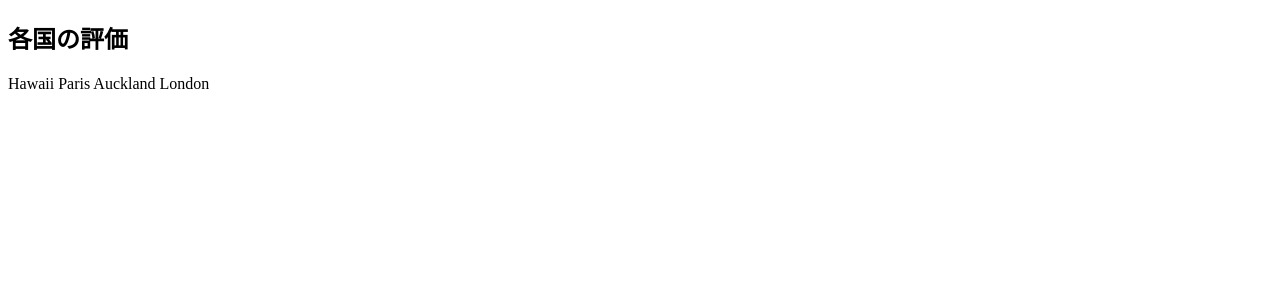
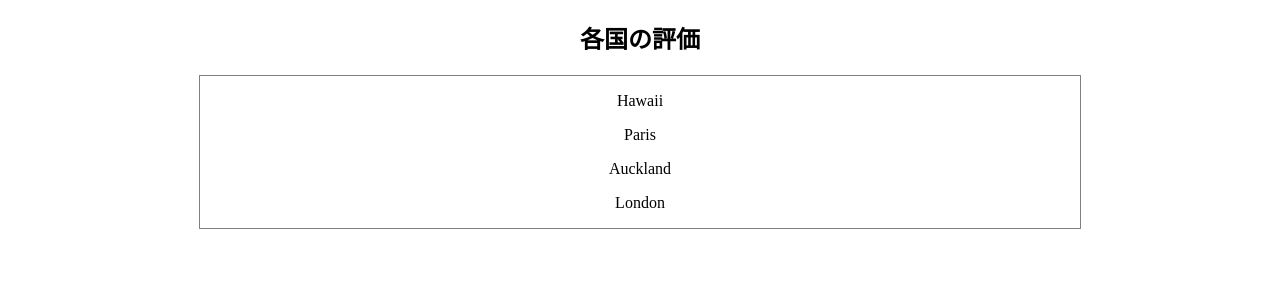
Before and after one commit to key2-hue/PHPPractice, a PHP site: page /country.php in a window 1280 px wide. Shown: the top 300 px of the page. Run offline with PHP 8.4, Linux system fonts and the light colour scheme; data that the repository does not hold is empty; some libraries are stand-ins or nearby versions.

Commit message:
02/10 23:49

```diff
--- a/country.php
+++ b/country.php
@@ -9,16 +9,21 @@
 </head>
 <body>
   <div class="countryPoint">
-    <h2>各国の評価</h2>
+    <h2 class="countryE">各国の評価</h2>
+    <div class="countryAll">
       <?php foreach($city as $c): ?>
+        <p class="countryName">
           <?php
           $c->name();
+          ?>
+          <?php
             $yourCount = $_POST[$c->getName()];
             $c->setYourCount($yourCount);
             echo $yourCount;
           ?>
-
+        </p>
       <?php endforeach ?>
+    </div>
   </div>
 </body>
 </html>
--- a/stylesheet.css
+++ b/stylesheet.css
@@ -1,3 +1,4 @@
+/* index.php */
 .country {
   display: flex;
   flex-wrap: wrap;
@@ -41,3 +42,19 @@
 .countrySubmit:focus {
   outline:0;
 }
+
+/* country.php */
+
+.countryE {
+  text-align:center;
+}
+
+.countryAll {
+  margin: 0 auto;
+  border:1px solid gray;
+  width:calc(100vw - 400px);
+}
+
+.countryName {
+  text-align: center;
+}
```
Lines whose indentation alone changed are shown as unchanged.
